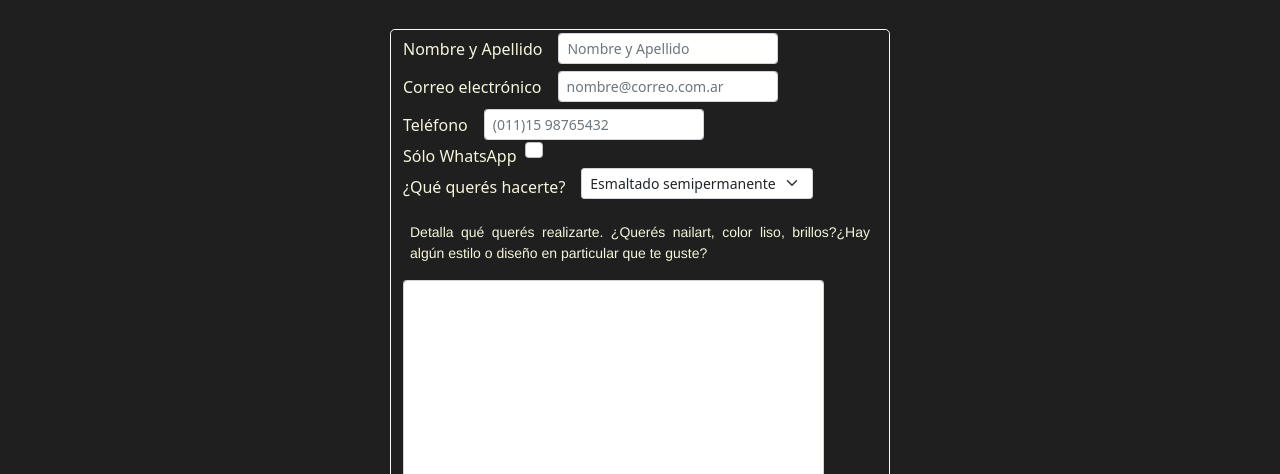
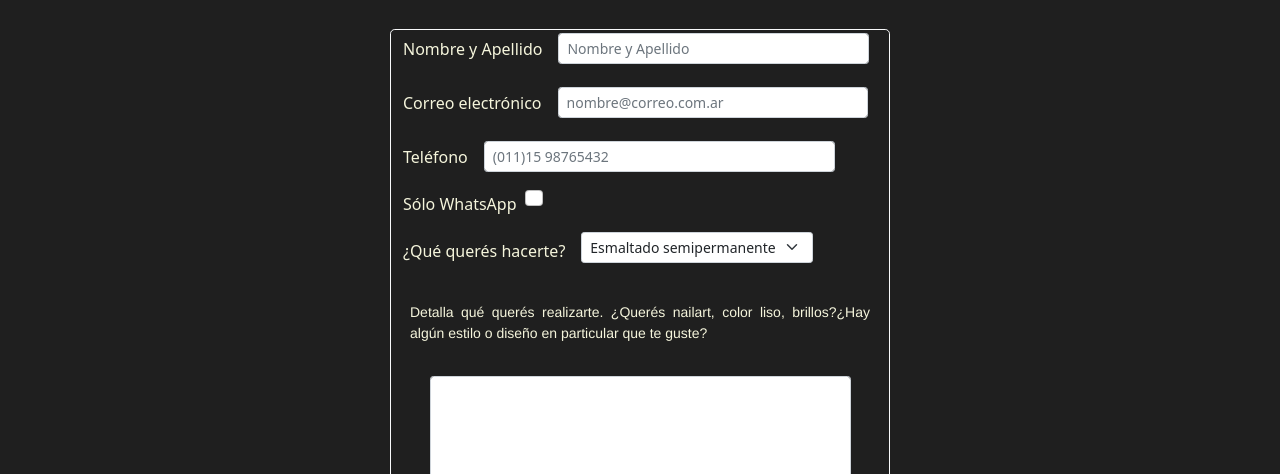
Before and after one commit to nancyargentina/NailArtistSite_MartinezNancy, a plain HTML site: page Pages/contacto.html in a window 1280 px wide. Shown: the part 326-800 px from the top of the page. Drawn offline with nearby package versions, Linux system fonts and the light colour scheme; a web font is replaced by a local one.

Commit message:
3ra Entrega Proyecto Final

```diff
--- a/Pages/contacto.html
+++ b/Pages/contacto.html
@@ -41,21 +41,21 @@
         <section class="">
             <div class="container border border-light rounded-3 moduloContacto">
                 <form action="" method="post" novalidate>
-                    <div class="row g-3 align-items-center">
+                    <div class="row g-3 mb-3 align-items-center">
                         <div class="col-auto">
                             <label for="unNombre" class="col-form-label">Nombre y Apellido</label>
                         </div>
-                        <div class="col-auto">
+                        <div class="col-8">
                             <input type="text" class="form-control form-control-sm" name="nombre" id="unNombre" placeholder="Nombre y Apellido" required>
                         </div>
                         <div class="valid-feedback"></div>
                         <div class="invalid-feedback">Completa tu nombre</div>
                     </div>
-                    <div class="row g-3 align-items-center">
+                    <div class="row g-3 mb-3 align-items-center">
                         <div class="col-auto">
                             <label for="email" class="col-auto col-form-label">Correo electrónico</label>
                         </div>
-                        <div class="col-auto">
+                        <div class="col-8">
                             <input type="email" class="form-control col-auto form-control-sm" name="correo" id="email" placeholder="nombre@correo.com.ar" aria-describedby="emailHelp" required>
                         </div>
                         <div class="valid-feedback"></div>
@@ -63,21 +63,21 @@
                             Por favor,escribe un correo o teléfono
                         </div>
                     </div>
-                    <div class="row g-3 align-items-center">
+                    <div class="row g-3 mb-3 align-items-center">
                         <div class="col-auto">
                             <label for="tel" class="col-auto col-form-label">Teléfono</label>
                         </div>
-                        <div class="col-auto">
+                        <div class="col-9">
                             <input type="tel" class=" col-auto form-control form-control-sm" name="tel" id="tel" placeholder="(011)15 98765432" required>
                         </div>
                         <div class="valid-feedback"></div>
                         <div class="invalid-feedback">Por favor,escribe un correo o teléfono</div>
                     </div>
-                    <div class="row g-3 align-items-center">
+                    <div class="row g-3 mb-3 align-items-center">
                         <label for="wsp"class="col-auto form-check-label">Sólo WhatsApp</label>
                         <input class="form-check-input" type="checkbox" name="wsp" id="wsp" value="1">
                     </div>
-                    <div class="row g-3">
+                    <div class="row g-3  mb-3">
                         <div class="col-auto">
                             <label for="serv" class="col-auto col-form-label">¿Qué querés hacerte?</label>
                         </div>
@@ -93,12 +93,12 @@
                             Selecciona una opción
                         </div>
                     </div>
-                    <div class="row g-3">
+                    <div class="row g-3 mb-3 ">
                         <div>
                             <p>Detalla qué querés realizarte. ¿Querés nailart, color liso, brillos?¿Hay algún estilo o diseño en particular que te guste?</p>
                         </div>
                     </div>
-                    <div class="row g-3">
+                    <div class="row g-3 mb-3 justify-content-center">
                         <div class="col-auto">
                             <textarea name="comentario" class="form-control form-control-sm"id="comentarios" cols="48" rows="15" required></textarea>
                         </div>
```
